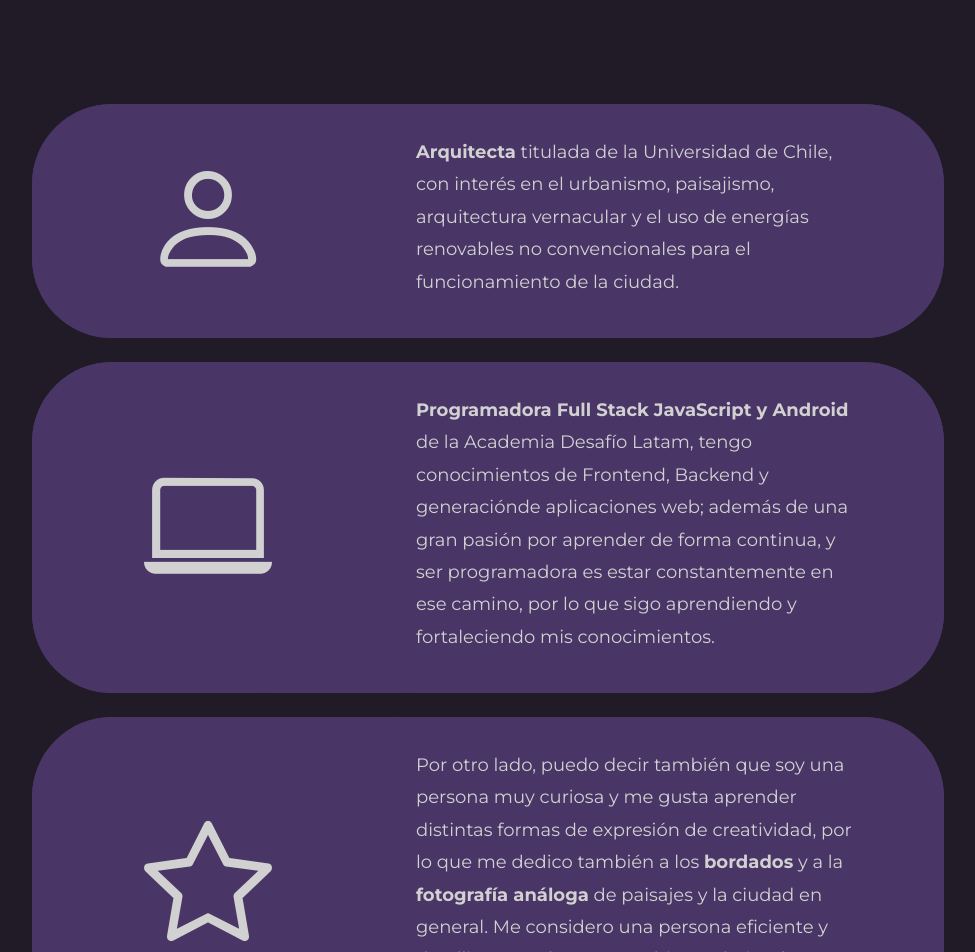
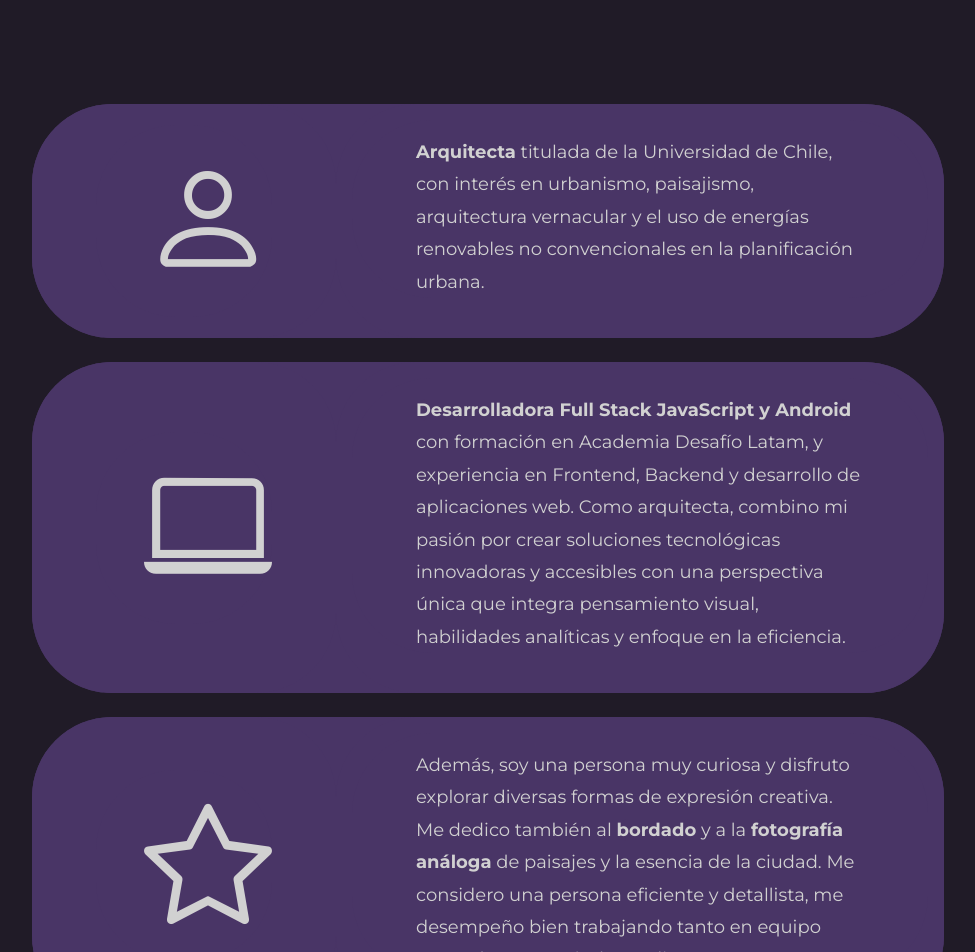
Before and after one commit to carolinalunasfarah/carolinalunasfarah_portfolio, a React (Vite) app: page / in a window 1280 px wide. Shown: the part 360-1312 px from the top of the page, without its empty margins (152-1127 px from the left). Built offline with nearby package versions, Linux system fonts and the light colour scheme.

Commit message:
update about me section

```diff
--- a/src/views/About.jsx
+++ b/src/views/About.jsx
@@ -1,6 +1,4 @@
-
 const About = () => {
-
     return (
         <>
             <div className="about_row">
@@ -11,10 +9,10 @@ const About = () => {
                     <article className="col-8 col-md-8 col-lg-8 col-sm-12">
                         <p className="about_text cursor_default mb-4">
                             <strong>Arquitecta</strong> titulada de la
-                            Universidad de Chile, con interés en el urbanismo,
+                            Universidad de Chile, con interés en urbanismo,
                             paisajismo, arquitectura vernacular y el uso de
-                            energías renovables no convencionales para el
-                            funcionamiento de la ciudad.
+                            energías renovables no convencionales en la
+                            planificación urbana.
                         </p>
                     </article>
                 </section>
@@ -25,13 +23,16 @@ const About = () => {
                     </article>
                     <article className="col-8 col-md-8 col-lg-8 col-sm-12">
                         <p className="about_text cursor_default mb-4">
-                            <strong>Programadora Full Stack JavaScript
-                            y Android</strong> de la Academia Desafío Latam, tengo
-                            conocimientos de Frontend, Backend y generaciónde
-                            aplicaciones web; además de una gran pasión por
-                            aprender de forma continua, y ser programadora es
-                            estar constantemente en ese camino, por lo que sigo
-                            aprendiendo y fortaleciendo mis conocimientos.
+                            <strong>
+                                Desarrolladora Full Stack JavaScript y Android
+                            </strong>{" "}
+                            con formación en Academia Desafío Latam, y
+                            experiencia en Frontend, Backend y desarrollo de
+                            aplicaciones web. Como arquitecta, combino mi pasión
+                            por crear soluciones tecnológicas innovadoras y
+                            accesibles con una perspectiva única que integra
+                            pensamiento visual, habilidades analíticas y enfoque
+                            en la eficiencia.
                         </p>
                     </article>
                 </section>
@@ -42,14 +43,13 @@ const About = () => {
                     </article>
                     <article className="col-8 col-md-8 col-lg-8 col-sm-12 flex_col">
                         <p className="about_text cursor_default mb-4">
-                            Por otro lado, puedo decir también que soy una
-                            persona muy curiosa y me gusta aprender distintas
-                            formas de expresión de creatividad, por lo que me
-                            dedico también a los <strong>bordados</strong> y a
-                            la <strong>fotografía análoga</strong> de paisajes y
-                            la ciudad en general. Me considero una persona
+                            Además, soy una persona muy curiosa y disfruto
+                            explorar diversas formas de expresión creativa. Me
+                            dedico también al <strong>bordado</strong> y a la{" "}
+                            <strong>fotografía análoga</strong> de paisajes y la
+                            esencia de la ciudad. Me considero una persona
                             eficiente y detallista, me desempeño bien trabajando
-                            en equipo, así como también en solitario.
+                            tanto en equipo como de manera independiente.
                         </p>
                     </article>
                 </section>
```
